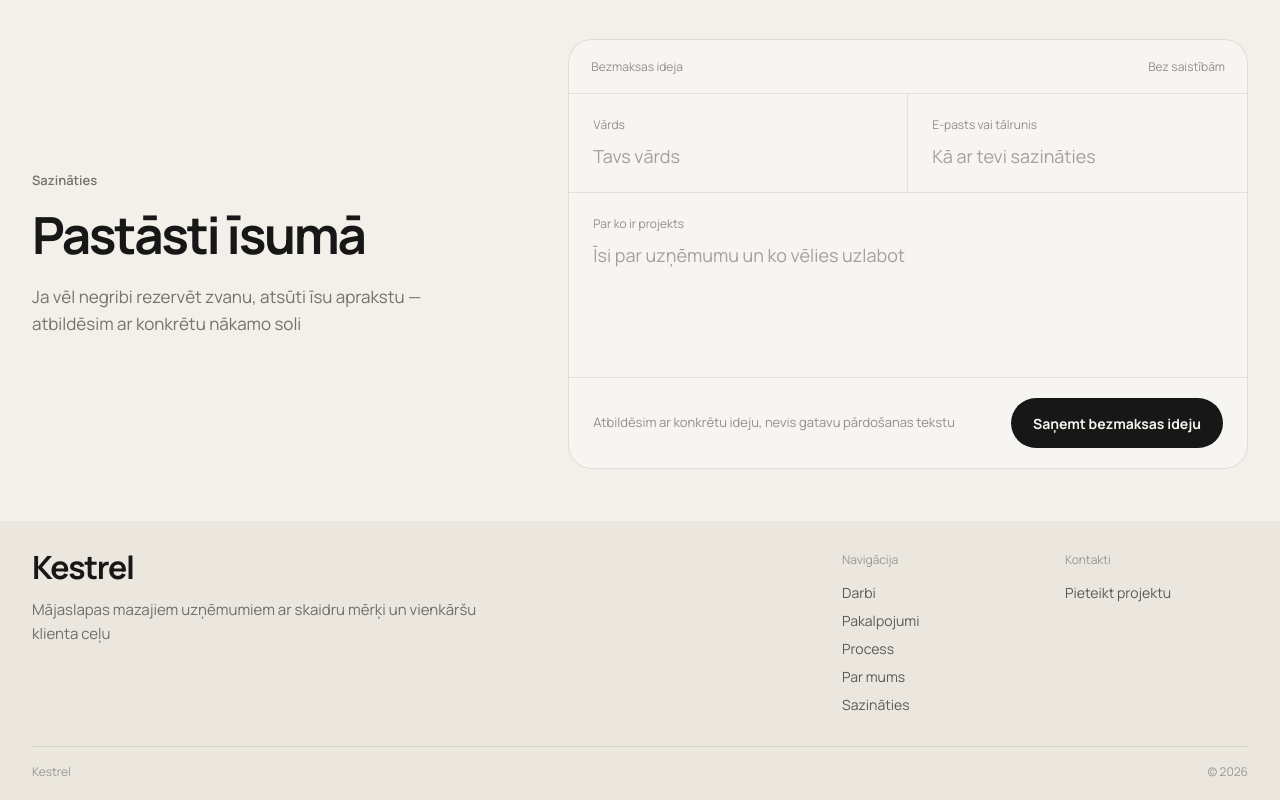
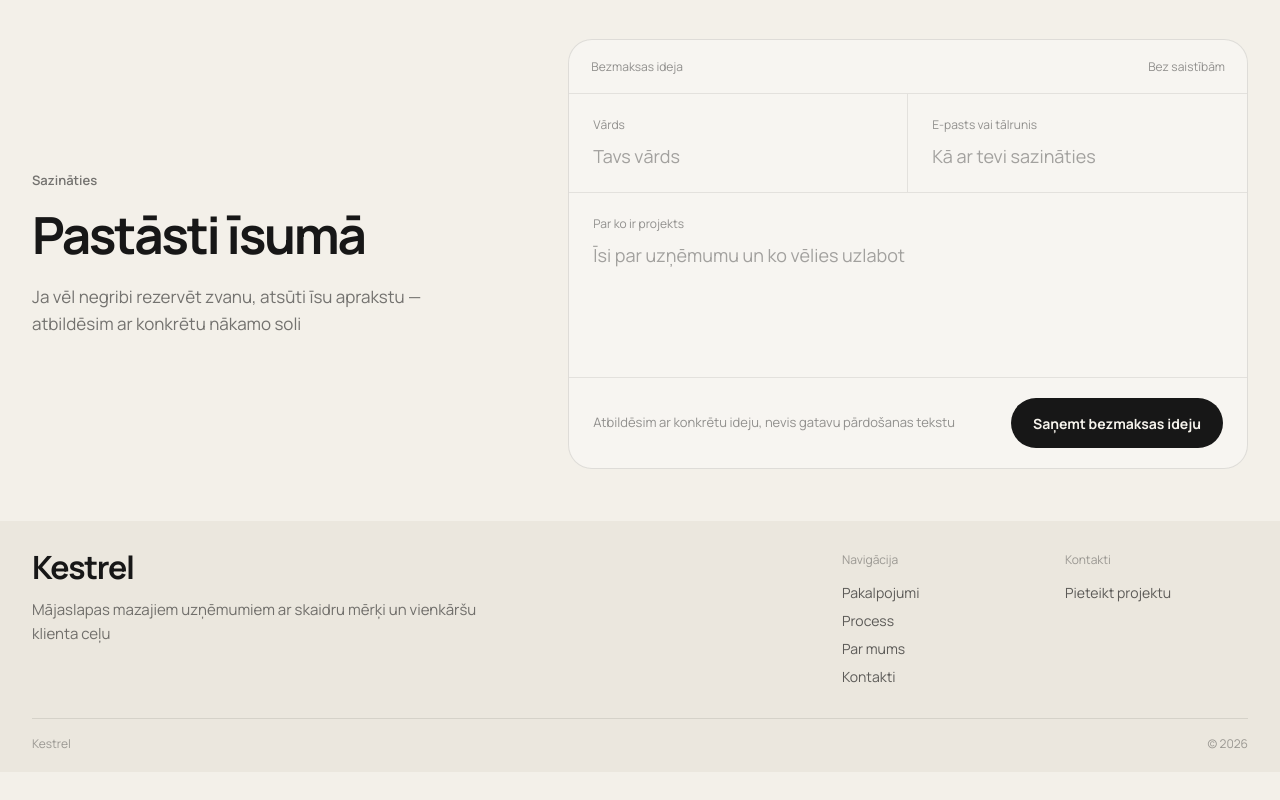
Before and after one commit to davisl24/WEBSITEAGENCY, a Next.js app: page / in a window 1280 px wide. Shown: the part 4056-4856 px from the top of the page. After the commit the page ends 4828 px from the top, so only its background shows below. Built offline with nearby package versions, Linux system fonts and the light colour scheme.

Commit message:
fix: remove obsolete homepage work anchor

```diff
--- a/app/page.tsx
+++ b/app/page.tsx
@@ -247,11 +247,10 @@ export default function Home() {
             <div className="footer-links">
               <div>
                 <span>Navigācija</span>
-                <a href="#work">Darbi</a>
                 <a href="#services">Pakalpojumi</a>
                 <a href="#process">Process</a>
                 <a href="/par-mums">Par mums</a>
-                <a href="/kontakti">Sazināties</a>
+                <a href="/kontakti">Kontakti</a>
               </div>
               <div>
                 <span>Kontakti</span>
```
